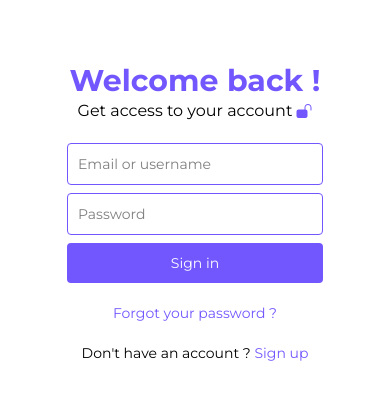
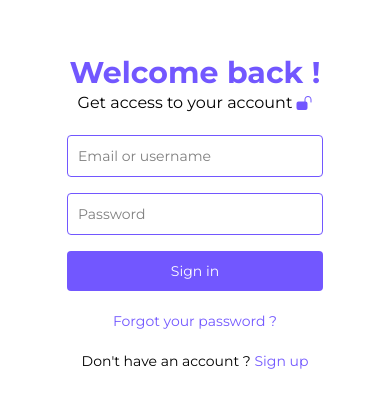
Before and after one commit to shiba-murmu/new-version-chichat, a React (Vite) app in the folder frontend/: page /login in a window 390 px wide. Shown: the part 104-512 px from the top of the page. Built offline with nearby package versions, Linux system fonts and the light colour scheme.

Commit message:
Gap added to the form.

```diff
--- a/frontend/src/auth/login/Login.jsx
+++ b/frontend/src/auth/login/Login.jsx
@@ -85,10 +85,10 @@ function Login() {
 
                                 </span>
                             </div>
-                            <form action="" className='flex flex-col justify-center items-center md:justify-center md:items-center gap-2 w-60'>
+                            <form action="" className='flex flex-col justify-center items-center md:justify-center md:items-center gap-4 w-60'>
                                 <input type="text" placeholder='Email or username' className='border input-style md:w-80   text-sm md:text-md border-[#7257ff] rounded w-[16rem] p-2.5 focus:outline-[#7257ff]' />
                                 <input type="password" placeholder='Password' className='rounded md:w-80  text-sm input-style  border-[#7257ff] focus:outline-[#7257ff] w-[16rem] border p-2.5 ' />
-                                <button type='submit' className='custom-background hover:bg-blue-600 md:w-80   text-sm md:text-md hover:cursor-pointer w-[16rem] text-white p-2.5 rounded '>Sign in</button>
+                                <button type='submit' className='custom-background hover:bg-blue-600 md:w-80 text-sm md:text-md hover:cursor-pointer w-[16rem] text-white p-2.5 rounded '>Sign in</button>
                                 {/* Desktop view */}
                                 <p className='hidden md:block text-md md:text-md text-[#7257ff] my-2 hover:cursor-pointer'>Forgot your password ?</p>
                                 <Link to={'/signup'} className='hidden md:block md:w-80 text-center '>
--- a/frontend/src/auth/signup/Signup.jsx
+++ b/frontend/src/auth/signup/Signup.jsx
@@ -77,7 +77,7 @@ function Signup() {
                             </div>
                             <input type="password" placeholder='Password' className='border  md:w-80  text-sm md:text-md border-[#7257ff] rounded p-2.5 focus:outline-[#7257ff]' />
                             <input type="password" placeholder='Confirm password' className='border  md:w-80  text-sm md:text-md border-[#7257ff] rounded p-2.5 focus:outline-[#7257ff]' />
-                            <button className='bg-[#7257ff] text-white hover:cursor-pointer  rounded p-2.5'>Sign up</button>
+                            <button className='bg-[#7257ff] text-white hover:cursor-pointer text-sm md:text-md rounded p-2.5'>Sign up</button>
                             <Link to={'/login'} className='text-center'>
                                 <p className='text-sm md:text-md'>Already have an account? <span className='text-[#7257ff]'>Log in</span></p>
                             </Link>
```
